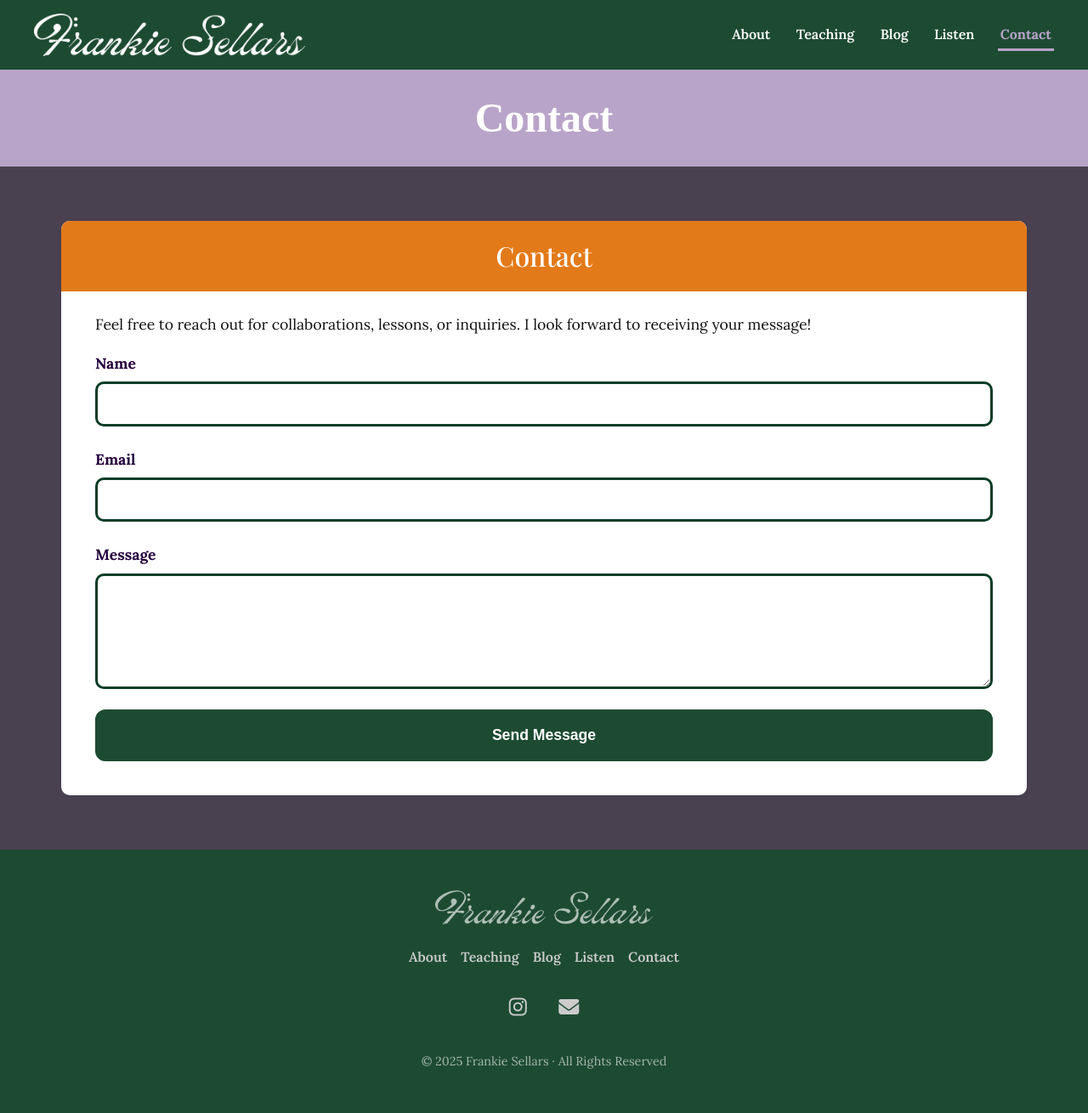
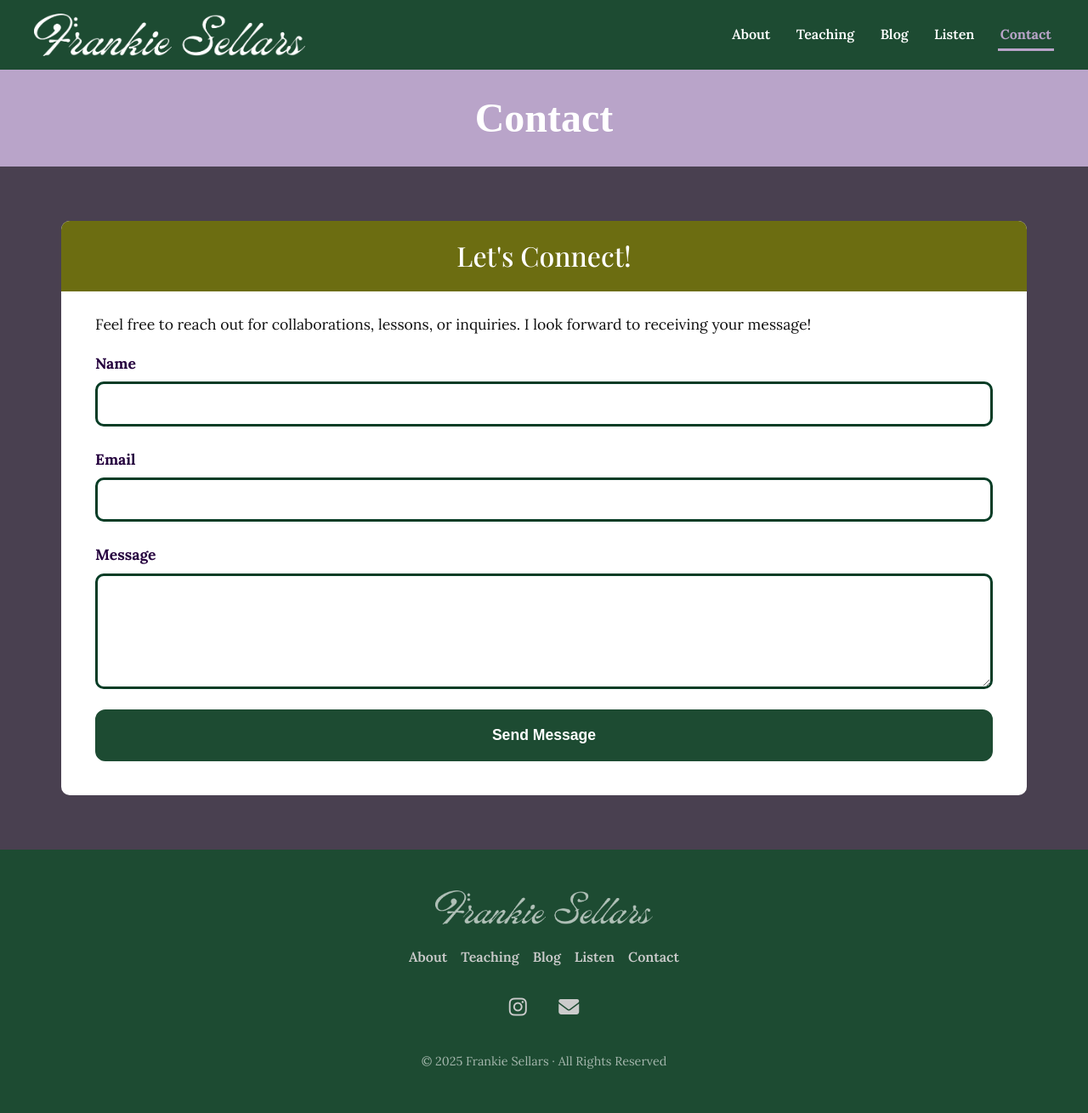
Before and after one commit to hintonfj/frankiesellars, a Jekyll site: the page built from contact.html, in a window 1280 px wide. Shown: the whole page at 85% size. Built offline with Jekyll 4.4.1, drawn with Linux system fonts in a browser that asks for light colours; some web fonts are replaced.

Commit message:
updating style

```diff
--- a/contact.html
+++ b/contact.html
@@ -9,7 +9,7 @@ title: Contact
 
 <main class="page">
   <div class="content-box">
-    <h2>Contact</h2>
+    <h2>Let's Connect!</h2>
     <p>Feel free to reach out for collaborations, lessons, or inquiries. I look forward to receiving your message!</p>
 
     <form class="contact-form">
--- a/style.css
+++ b/style.css
@@ -131,7 +131,7 @@ body {
 
 .page h2 {
   font-family: 'Playfair Display', serif;
-  background: #e37a19;
+  background: #6C6D11;
   color: #ffffff;
   padding: 0.9rem 1.5rem;
   margin: -2.5rem -2.5rem 1.5rem;
--- a/teaching.html
+++ b/teaching.html
@@ -10,7 +10,7 @@ title: Teaching
 <main class="page">
 
   <div class="content-box" style="margin-bottom: 3rem;">
-    <h2>Teaching Philosophy</h2>
+    <h2>Philosophy</h2>
     <p>As your teacher, I am here to assist you in reaching your musical goals. Whether that is learning a new hobby, playing in school orchestra, or taking regional and state auditions, I will guide you to improve your technique, learn new music, and learn how to practice on your own. I embrace neurodivergence and various physical abilities, and prioritize joy in every lesson, no matter your age or level. Lastly, I encourage curiosity – no question is too big to be explored!</p>
   </div>
 
```
